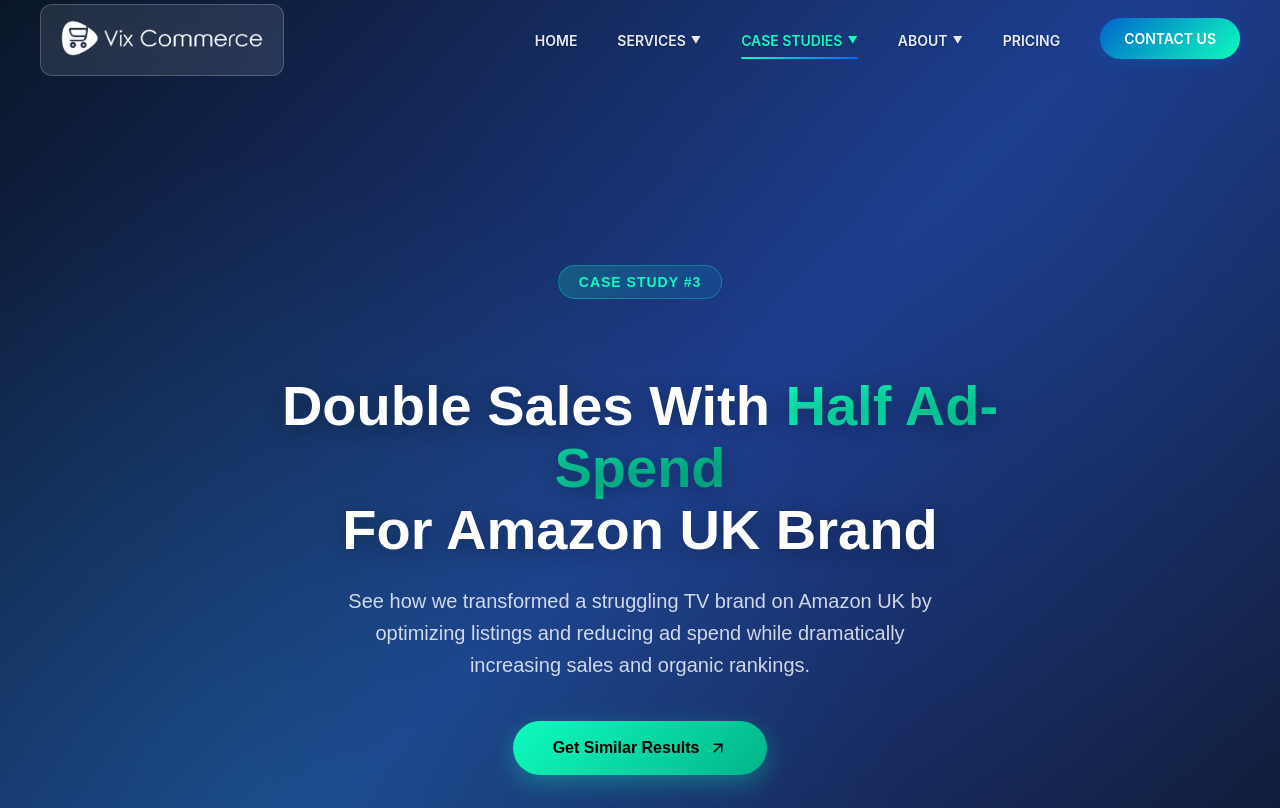
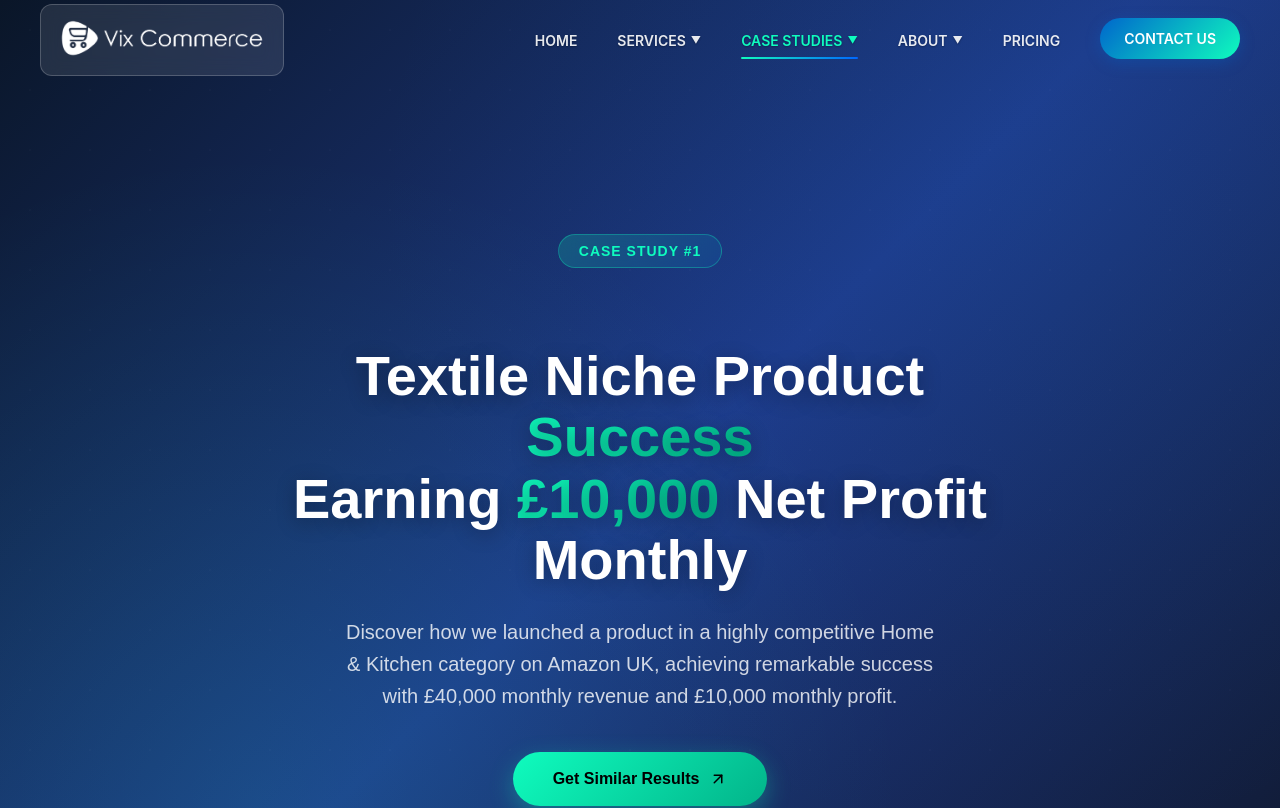
Before and after one commit to quratulain08/vixecommerce, a React (Create React App) app: page /CaseStudies/CaseStudy3 in a window 1280 px wide. Shown: the top 808 px of the page. Built offline with nearby package versions, Linux system fonts and the light colour scheme.

Commit message:
Case Study 1 content fix

```diff
--- a/src/component/CaseStudies/CaseStudy3/CaseStudy3.jsx
+++ b/src/component/CaseStudies/CaseStudy3/CaseStudy3.jsx
@@ -72,15 +72,15 @@ const CaseStudy3 = () => {
       <div className="case-hero">
         <div className="case-container">
           <div className="case-hero-content">
-            <div className="case-tag">CASE STUDY #3</div>
+            <div className="case-tag">CASE STUDY #1</div>
             <h1 className="case-hero-title">
-              Double Sales With <span className="case-highlight">Half Ad-Spend</span>
+              Textile Niche Product <span className="case-highlight">Success</span>
               <br />
-              For Amazon UK Brand
+              Earning <span className="case-highlight">£10,000</span> Net Profit Monthly
             </h1>
             <p className="case-hero-description">
-              See how we transformed a struggling TV brand on Amazon UK by optimizing listings and reducing ad spend
-              while dramatically increasing sales and organic rankings.
+              Discover how we launched a product in a highly competitive Home & Kitchen category on Amazon UK,
+              achieving remarkable success with £40,000 monthly revenue and £10,000 monthly profit.
             </p>
             <button className="case-cta-button">
               Get Similar Results <ArrowUpRight size={18} />
@@ -88,6 +88,11 @@ const CaseStudy3 = () => {
           </div>
           <div className="case-hero-image">
             <div className="case-image-placeholder">
+              {/* you can keep your textile animation inside here */}
+              <div className="cs3-textile-animation">
+                <div className="cs3-textile-pattern"></div>
+                <div className="cs3-textile-fold"></div>
+              </div>
               <div className="case-image-shape"></div>
               <div className="case-image-circle"></div>
             </div>
```
